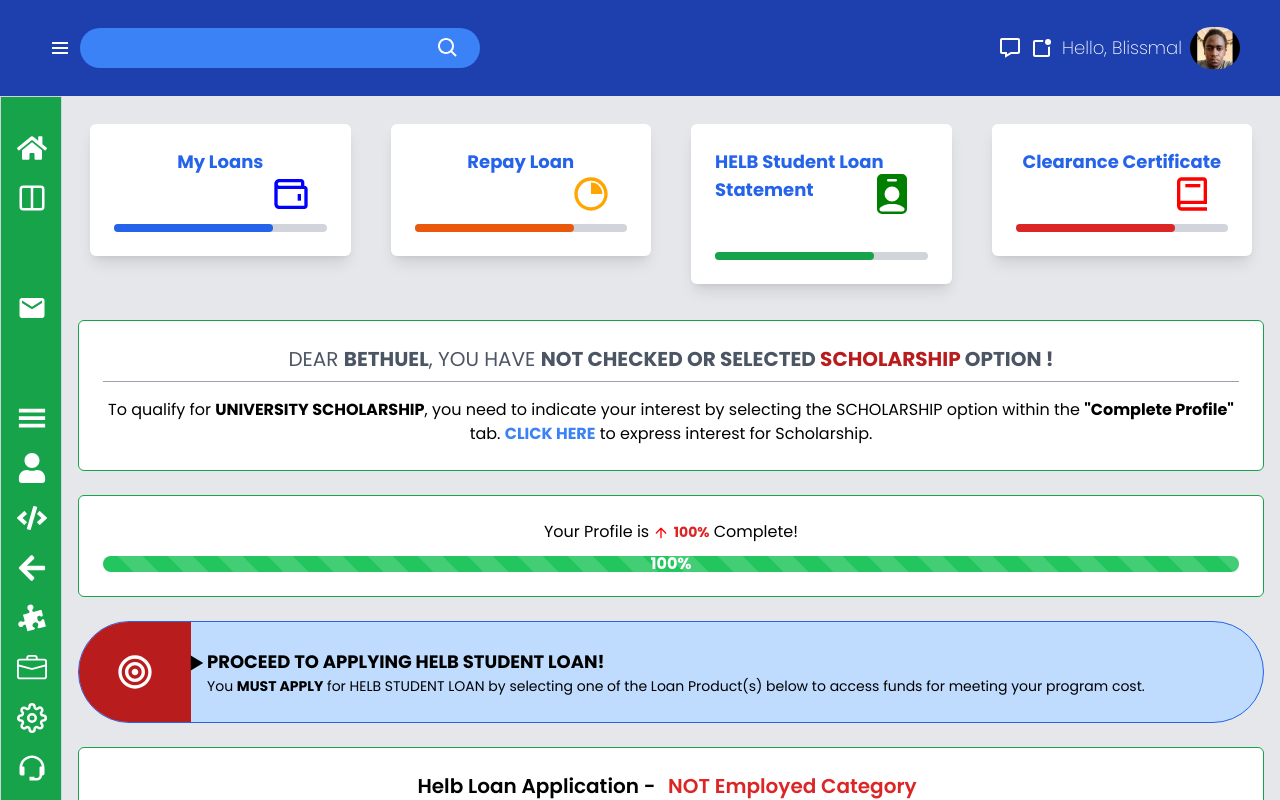
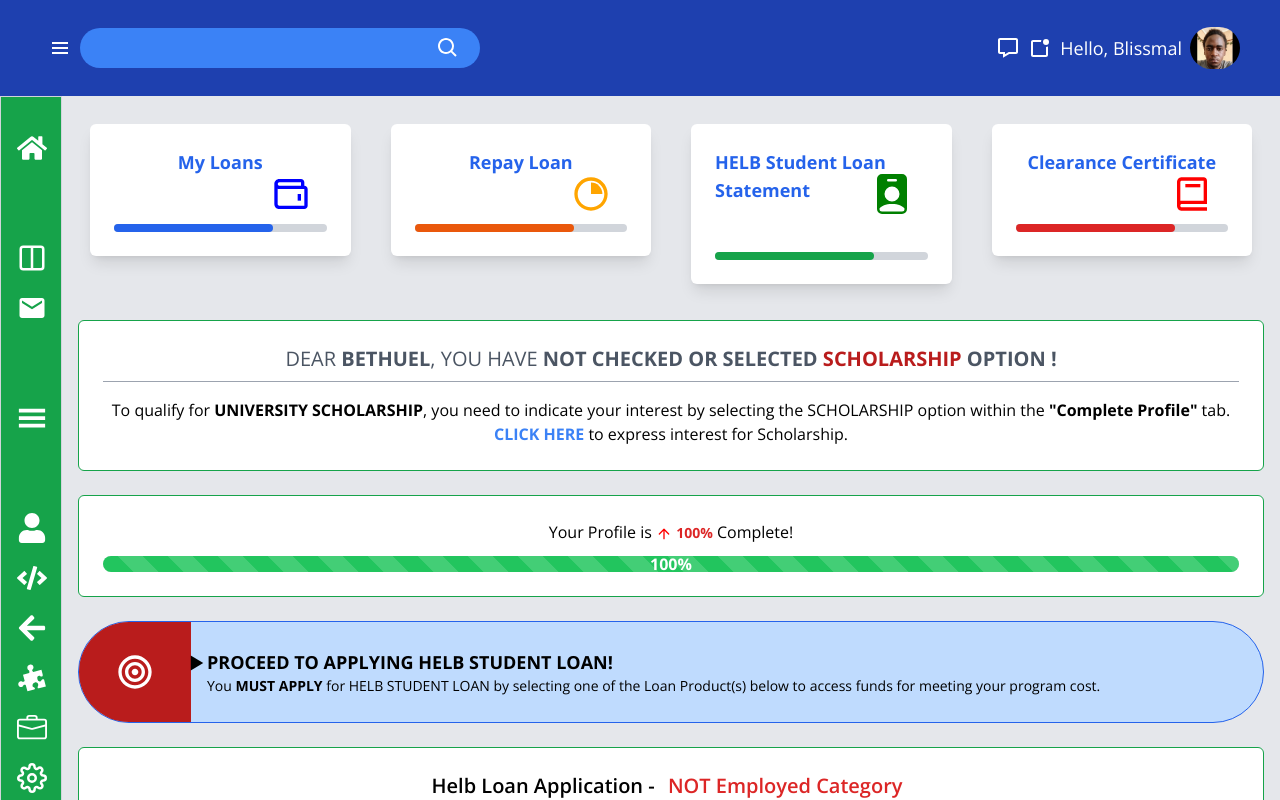
Before and after one commit to Blissmal/helbLike-tailwind, a React (Vite) app: page / in a window 1280 px wide. Shown: the top 800 px of the page. Built offline with nearby package versions, Linux system fonts and the light colour scheme.

Commit message:
Updated codes

```diff
--- a/src/App.jsx
+++ b/src/App.jsx
@@ -31,7 +31,7 @@ const App = () => {
 
   return (
     <BrowserRouter>
-      <div className="w-full flex flex-col font-poppins overflow-hidden">
+      <div className="w-full flex flex-col font-sans overflow-hidden">
         <Nav setToggle={setToggle} />
         <div className="mt-0 flex bg-gray-200">
           <FloatLeft toggle={toggle} menuItems={menuItems}/>
--- a/src/components/FloatLeft.jsx
+++ b/src/components/FloatLeft.jsx
@@ -11,7 +11,7 @@ const FloatLeft = ({ toggle, menuItems }) => {
 
   return (
     <div
-      className={`relative w-max p-4 pr-0 border border-gray-300 bg-green-600 cursor-pointer ${
+      className={`relative w-max overflow-y-auto p-4 pr-0 border border-gray-300 bg-green-600 cursor-pointer ${
         toggle ? "flex" : "hidden"
       } sm:block`}
     >
@@ -20,7 +20,7 @@ const FloatLeft = ({ toggle, menuItems }) => {
           <li
             key={index}
             className={`flex ${
-              (index === 2 || index === 3) ? "mt-20" : "mt-5"
+              (index === 1 || index === 3 || index === 4 || index === 10) ? "mt-20" : "mt-5"
             } gap-2 pr-3 items-center border-r-2 ${
               selected === index ? "border-red-600" : "border-green-600"
             } transition-border duration-200`}
--- a/src/index.css
+++ b/src/index.css
@@ -1,4 +1,5 @@
 @import url('https://fonts.googleapis.com/css2?family=Poppins:ital,wght@0,100;0,200;0,300;0,400;0,500;0,600;0,700;0,800;0,900;1,100;1,200;1,300;1,400;1,500;1,600;1,700;1,800;1,900&display=swap');
+@import url('https://fonts.googleapis.com/css2?family=Open+Sans:ital,wght@0,300..800;1,300..800&display=swap');
 
 @tailwind base;
 @tailwind components;
--- a/src/items/menuItems.jsx
+++ b/src/items/menuItems.jsx
@@ -21,7 +21,7 @@ const menuItems = [
   {
     icon: <FaHome size={30} color="white" />,
     label: "Dashboard",
-    link: "/dashboard",
+    link: "/",
   },
   {
     icon: <FiColumns size={30} color="white" />,
--- a/tailwind.config.js
+++ b/tailwind.config.js
@@ -8,6 +8,7 @@ export default {
     extend: {
       fontFamily: {
         poppins: ['Poppins', 'sans-serif'],
+        sans: ['"Open Sans"', '-apple-system', 'BlinkMacSystemFont', '"Segoe UI"', 'Roboto', '"Helvetica Neue"', 'Arial', 'sans-serif'],
       },
       animation: {
         'spinner-grow': 'spinner-grow 0.75s linear infinite',
```
